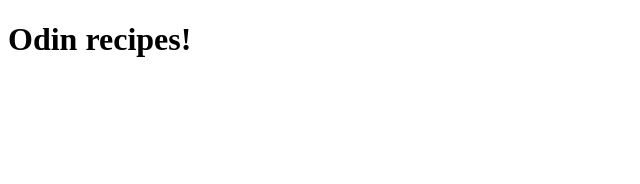
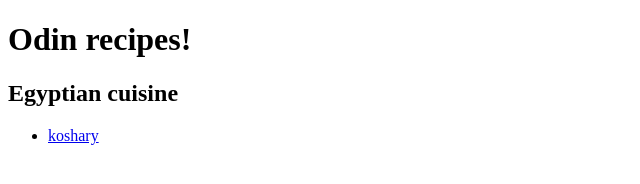
Before and after one commit to HazemShaaban101/odin-recipes, a plain HTML site: page index.html in a window 1280 px wide. Shown: the whole page, without its empty margins (0-640 px from the left). Drawn offline with Linux system fonts and the light colour scheme.

Commit message:
link new kushary recipe to homepage

```diff
--- a/index.html
+++ b/index.html
@@ -8,5 +8,11 @@
         <h1>
             Odin recipes!
         </h1>
+
+        <!-- list of all recipes, each element is a link to the respective page-->
+         <h2> Egyptian cuisine</h2>
+         <ul>
+            <li><a href="./recipes/koshary.html">koshary</a></li>
+         </ul>
     </body>
 </html>
```
